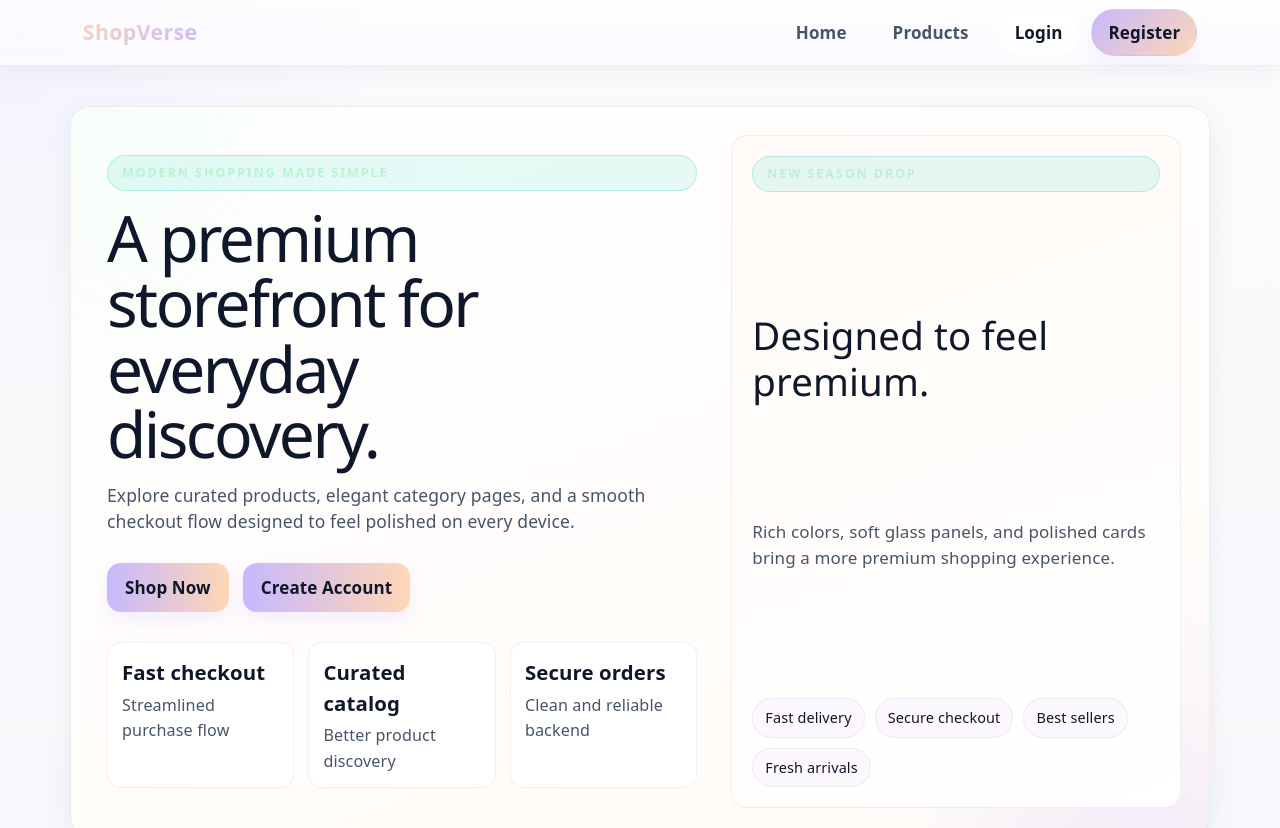
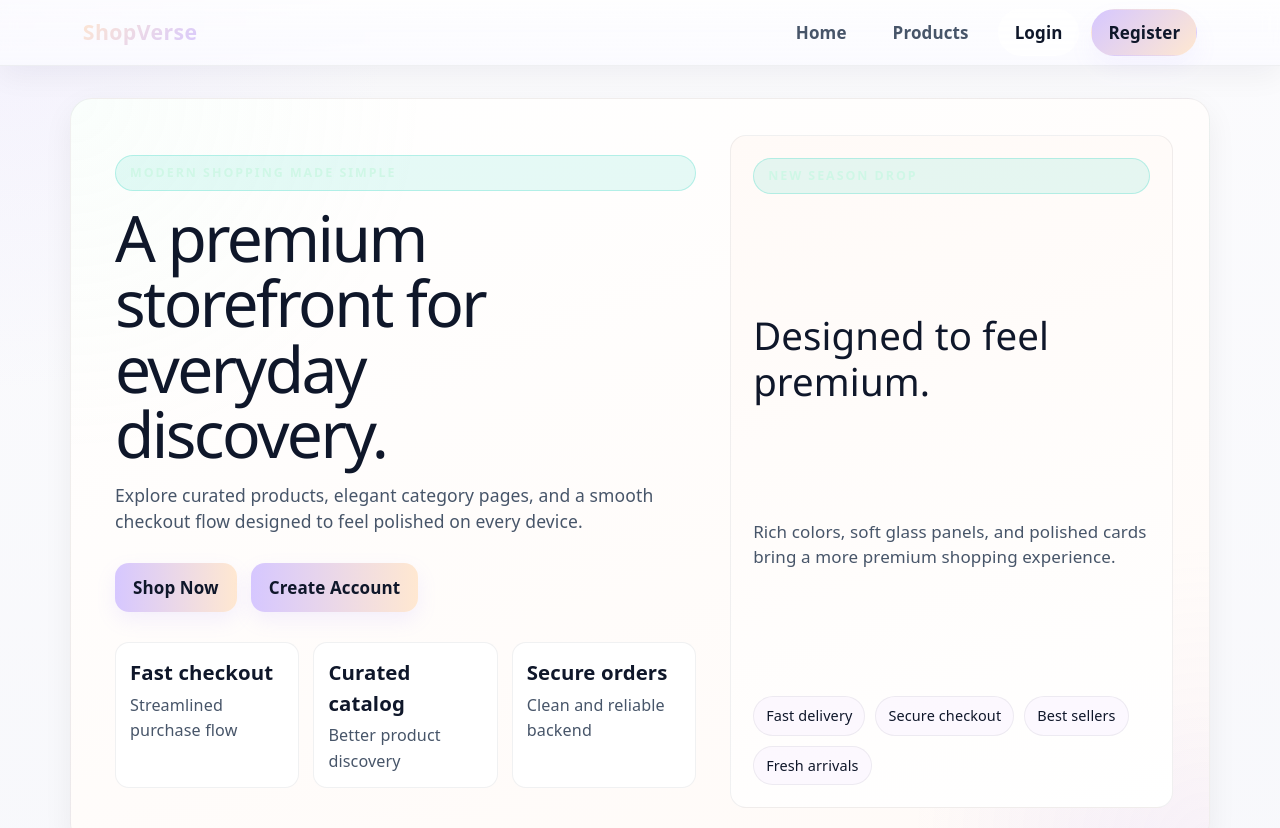
Before and after one commit to hasinireddy12/shopverse, a React (Vite) app in the folder client/: page / in a window 1280 px wide. Shown: the top 828 px of the page. Built offline with nearby package versions, Linux system fonts and the light colour scheme.

Commit message:
UI: refine pastel theme — subtler accents, micro-interactions, hero & card polish

```diff
--- a/client/src/index.css
+++ b/client/src/index.css
@@ -9,13 +9,15 @@
   --text-h: #0f172a; /* deep heading */
   --border: rgba(15, 23, 42, 0.06);
   --code-bg: rgba(243, 244, 246, 0.6);
-  --accent: #c7b8ff; /* lavender */
-  --accent-2: #b8f3d4; /* mint */
-  --accent-3: #ffd6b5; /* peach */
+  --accent: #d6c7ff; /* subtle lavender */
+  --accent-2: #cff7e6; /* soft mint */
+  --accent-3: #ffe8d1; /* soft peach */
+  --accent-soft: rgba(214, 199, 255, 0.12);
   --accent-bg: rgba(199, 184, 255, 0.18);
   --accent-border: rgba(199, 184, 255, 0.36);
   --social-bg: rgba(250, 240, 255, 0.6);
-  --shadow: 0 8px 28px rgba(15, 23, 42, 0.06);
+  --shadow: 0 10px 30px rgba(15, 23, 42, 0.06);
+  --glass: rgba(255,255,255,0.6);
   --sans: "Segoe UI", system-ui, -apple-system, BlinkMacSystemFont, sans-serif;
   --heading: "Segoe UI", system-ui, -apple-system, BlinkMacSystemFont, sans-serif;
   --mono: ui-monospace, SFMono-Regular, Consolas, monospace;
--- a/client/src/styles/Home.css
+++ b/client/src/styles/Home.css
@@ -7,12 +7,12 @@
   display: grid;
   grid-template-columns: 1.15fr 0.85fr;
   gap: 24px;
-  padding: 28px;
-  border-radius: 20px;
+  padding: 36px;
+  border-radius: 22px;
   border: 1px solid var(--border);
   background:
-    radial-gradient(circle at top left, rgba(184, 243, 212, 0.12), transparent 26%),
-    radial-gradient(circle at bottom right, rgba(199, 184, 255, 0.10), transparent 22%),
+    radial-gradient(circle at top left, rgba(184, 243, 212, 0.08), transparent 26%),
+    radial-gradient(circle at bottom right, rgba(199, 184, 255, 0.08), transparent 22%),
     linear-gradient(160deg, var(--surface), var(--surface-strong));
   overflow: hidden;
   box-shadow: var(--shadow);
@@ -25,7 +25,7 @@
   width: 420px;
   height: 420px;
   border-radius: 50%;
-  background: radial-gradient(circle, rgba(199, 184, 255, 0.16), transparent 70%);
+  background: radial-gradient(circle, rgba(199, 184, 255, 0.12), transparent 70%);
   pointer-events: none;
 }
 
@@ -71,6 +71,8 @@
   background: linear-gradient(135deg, var(--accent), var(--accent-3));
   color: var(--text-h);
   box-shadow: 0 10px 26px rgba(167, 139, 255, 0.06);
+  padding: 14px 26px;
+  border-radius: 14px;
 }
 
 .hero-action--ghost {
@@ -117,7 +119,7 @@
   display: flex;
   flex-direction: column;
   justify-content: space-between;
-  padding: 20px;
+  padding: 22px;
   border-radius: 16px;
   border: 1px solid var(--border);
   background: linear-gradient(160deg, var(--surface-strong), var(--surface));
@@ -163,16 +165,10 @@
   background: var(--surface);
   box-shadow: 0 8px 22px rgba(15, 23, 42, 0.04);
   text-align: left;
+  transition: transform 0.2s ease, box-shadow 0.2s ease;
 }
 
-.feature-card h4 {
-  margin-bottom: 10px;
-  font-size: 1.05rem;
-}
-
-.feature-card p {
-  color: var(--text);
-}
+.feature-card:hover { transform: translateY(-6px); box-shadow: 0 14px 34px rgba(15,23,42,0.06); }
 
 @media (max-width: 992px) {
   .hero-banner,
--- a/client/src/styles/Navbar.css
+++ b/client/src/styles/Navbar.css
@@ -3,10 +3,10 @@
   top: 0;
   z-index: 1050;
   padding: 12px 0;
-  background: linear-gradient(180deg, rgba(255,255,255,0.6), rgba(250,250,255,0.8));
-  backdrop-filter: blur(6px);
+  background: linear-gradient(180deg, rgba(255,255,255,0.7), rgba(250,250,255,0.9));
+  backdrop-filter: blur(8px) saturate(1.02);
   border-bottom: 1px solid var(--border);
-  box-shadow: 0 8px 20px rgba(15, 23, 42, 0.04);
+  box-shadow: 0 10px 30px rgba(15, 23, 42, 0.05);
 }
 
 .brand-logo {
@@ -17,6 +17,13 @@
   font-size: 1.6rem;
   font-weight: 900;
   letter-spacing: 0.02em;
+}
+
+.navbar-links a.active,
+.navbar-links a:focus {
+  background: var(--accent-soft);
+  border-color: var(--accent-border);
+  color: var(--text-h);
 }
 
 .navbar-links {
--- a/client/src/styles/Pages.css
+++ b/client/src/styles/Pages.css
@@ -75,6 +75,21 @@ a, a:visited {
   border: 1px solid var(--border);
   border-radius: 20px;
   box-shadow: var(--shadow);
+}
+
+/* Subtle micro-interactions and spacing */
+.surface-card,
+.list-card,
+.product-card,
+.admin-product-card {
+  transition: transform 0.22s ease, box-shadow 0.22s ease, border-color 0.22s ease;
+}
+
+.surface-card:hover,
+.list-card:hover,
+.product-card:hover {
+  transform: translateY(-6px);
+  box-shadow: 0 18px 36px rgba(15,23,42,0.08);
 }
 
 .page-grid,
@@ -263,6 +278,22 @@ a, a:visited {
   box-shadow: 0 0 0 0.15rem rgba(199, 184, 255, 0.08);
 }
 
+/* Improve headings and section spacing */
+.page-header__title {
+  font-size: clamp(1.6rem, 2.4vw, 2.4rem);
+  letter-spacing: -0.02em;
+}
+
+.page-shell { padding-top: 32px; }
+
+/* Soft container backgrounds for large sections */
+.section-surface {
+  background: linear-gradient(180deg, var(--surface), var(--surface-strong));
+  border: 1px solid var(--border);
+  border-radius: 18px;
+  padding: 20px;
+}
+
 .btn {
   display: inline-flex;
   align-items: center;
--- a/client/src/styles/ProductCard.css
+++ b/client/src/styles/ProductCard.css
@@ -9,9 +9,9 @@
 }
 
 .product-card:hover {
-  transform: translateY(-6px);
+  transform: translateY(-8px) scale(1.01);
   border-color: var(--accent-border);
-  box-shadow: 0 18px 40px rgba(15, 23, 42, 0.06);
+  box-shadow: 0 22px 48px rgba(15, 23, 42, 0.08);
 }
 
 .product-media {
@@ -19,12 +19,20 @@
   overflow: hidden;
 }
 
+.product-media::after {
+  content: "";
+  position: absolute;
+  inset: 0;
+  background: linear-gradient(180deg, rgba(255,255,255,0.02), rgba(214,199,255,0.02));
+  pointer-events: none;
+}
+
 .product-img {
   width: 100%;
   aspect-ratio: 4 / 3;
   object-fit: cover;
   display: block;
-  filter: saturate(1.03);
+  filter: saturate(1.02) contrast(0.98);
 }
 
 .product-badge {
@@ -79,7 +87,7 @@
 .price {
   font-weight: 900;
   font-size: 1.2rem;
-  color: var(--accent-3);
+  color: var(--text-h);
 }
 
 .stock-chip {
```
